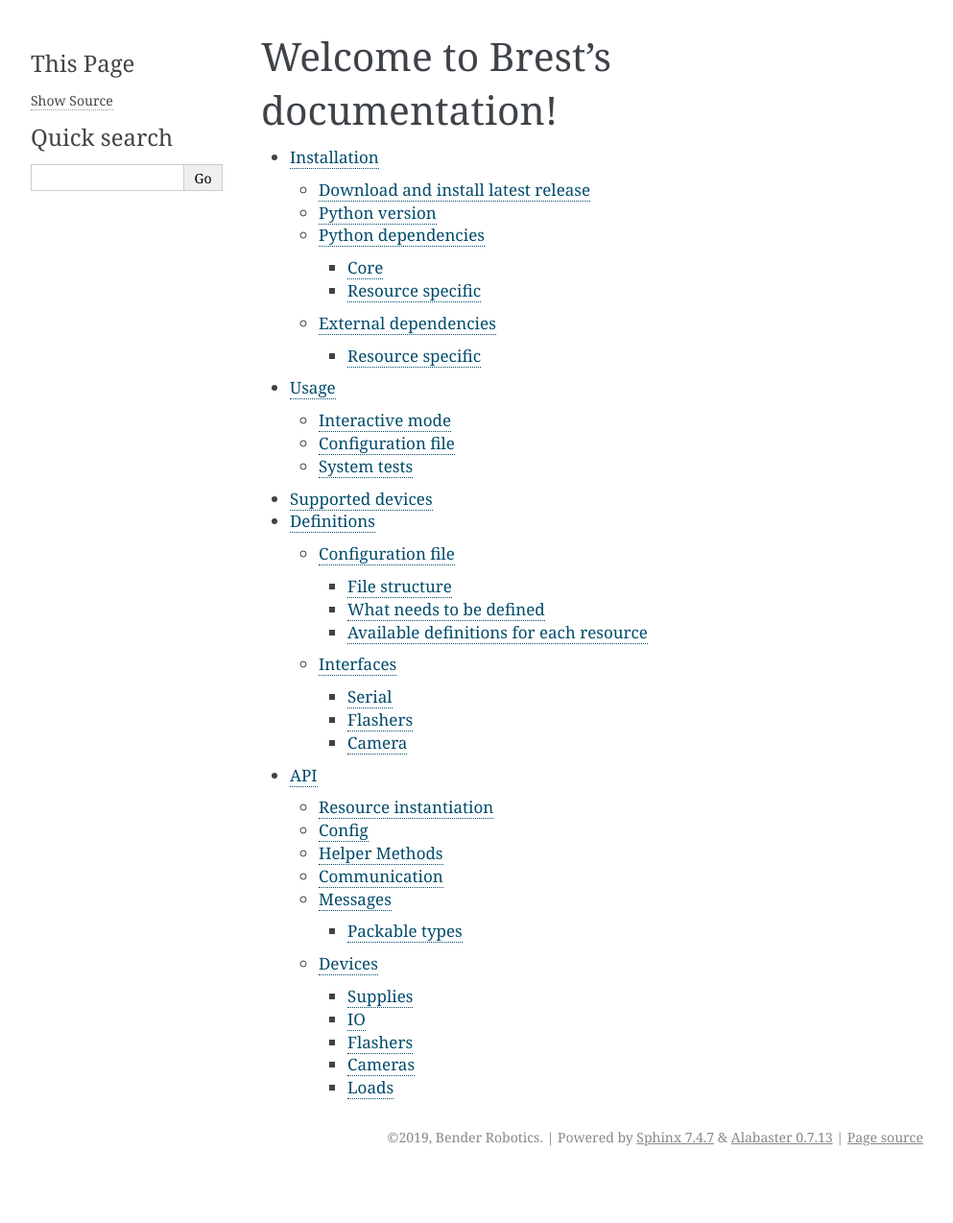
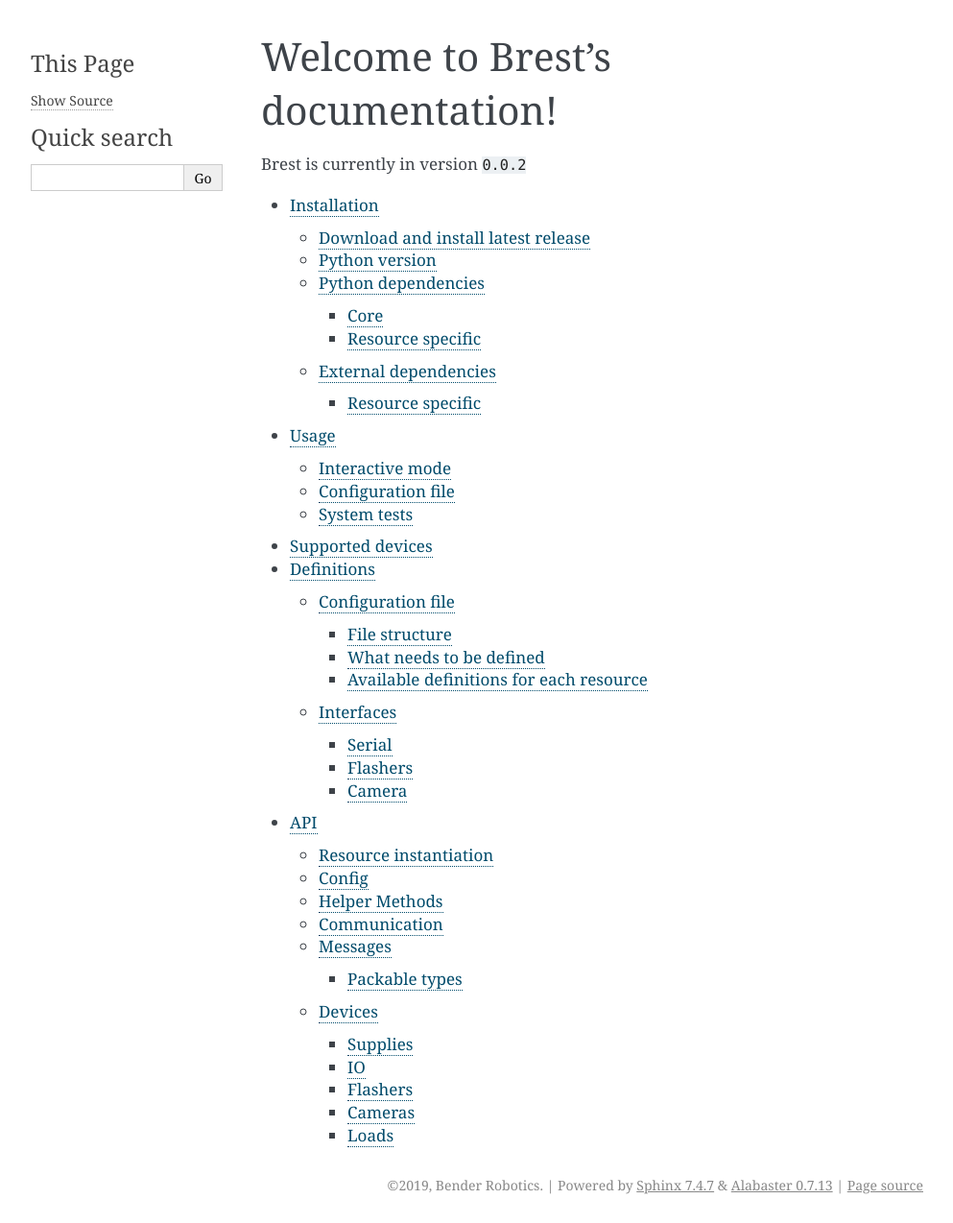
Before and after one commit to BenderRobotics/brest, a Sphinx documentation site: the page built from docs/index.rst, in a window 1280 px wide. Shown: the whole page at 96% size, without its empty margins (148-1141 px from the left). Built offline with Sphinx 7.4.7, drawn with Linux system fonts in a browser that asks for light colours; before the commit the page ends 1224 px from its top, so only the background shows below that.

Commit message:
Added version number to docs (refs #2534)

```diff
--- a/docs/index.rst
+++ b/docs/index.rst
@@ -5,6 +5,8 @@
 
 Welcome to Brest's documentation!
 =================================
+
+Brest is currently in version ``0.0.2``
 
 .. toctree::
    :maxdepth: 3
```
